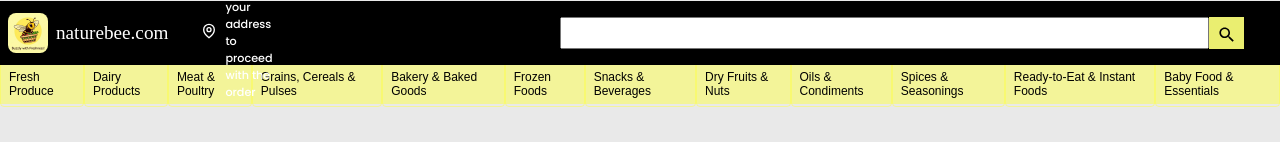
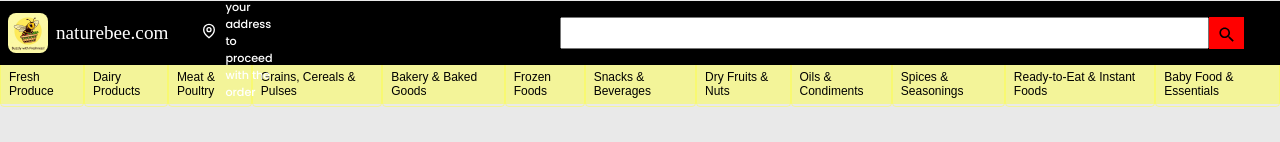
Before and after one commit to NIRANJAN-PATIL-1811/Naturebee, a React (Vite) app in the folder front-end/: page / in a window 1280 px wide. Shown: the top 142 px of the page. Built offline with nearby package versions, Linux system fonts and the light colour scheme; a web font is replaced by a local one.

Commit message:
New Changes Added

```diff
--- a/front-end/src/components/css/Navbar.css
+++ b/front-end/src/components/css/Navbar.css
@@ -84,7 +84,8 @@ body, html {
   padding-right: 1vh;
   padding-top: 1vh;
   font-size: 120%;
-  background-color: rgb(234, 238, 112);
+  /* background-color: rgb(234, 238, 112); */
+  background-color: red;
 }
 
 .cart-div {
```
